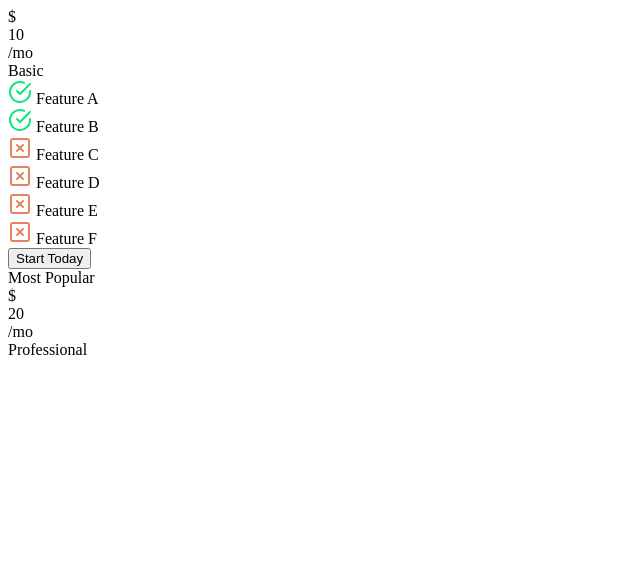
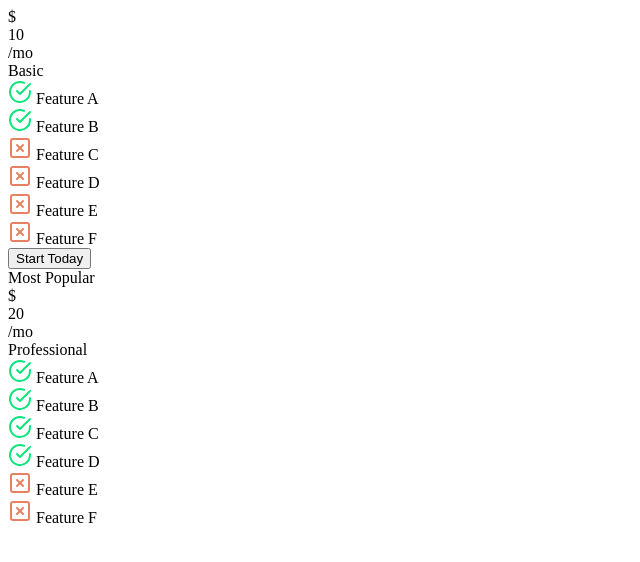
Before and after one commit to newedition994/price-comparsion-page, a plain HTML site: page index.html in a window 1280 px wide. Shown: the whole page, without its empty margins (0-640 px from the left). Drawn offline with Linux system fonts and the light colour scheme.

Commit message:
adding the features to the popular column

```diff
--- a/index.html
+++ b/index.html
@@ -59,6 +59,31 @@
           </div>
           <div class="plan-name">Professional</div>
         </div>
+        <div class="divider"></div>
+        <div class="feature">
+          <img src="check-circle.svg" />
+          Feature A
+        </div>
+        <div class="feature">
+          <img src="check-circle.svg" />
+          Feature B
+        </div>
+        <div class="feature">
+          <img src="check-circle.svg" />
+          Feature C
+        </div>
+        <div class="feature">
+          <img src="check-circle.svg" />
+          Feature D
+        </div>
+        <div class="feature inactive">
+          <img src="x-square.svg" />
+          Feature E
+        </div>
+        <div class="feature inactive">
+          <img src="x-square.svg" />
+          Feature F
+        </div>
       </div>
     </section>
   </body>
```
